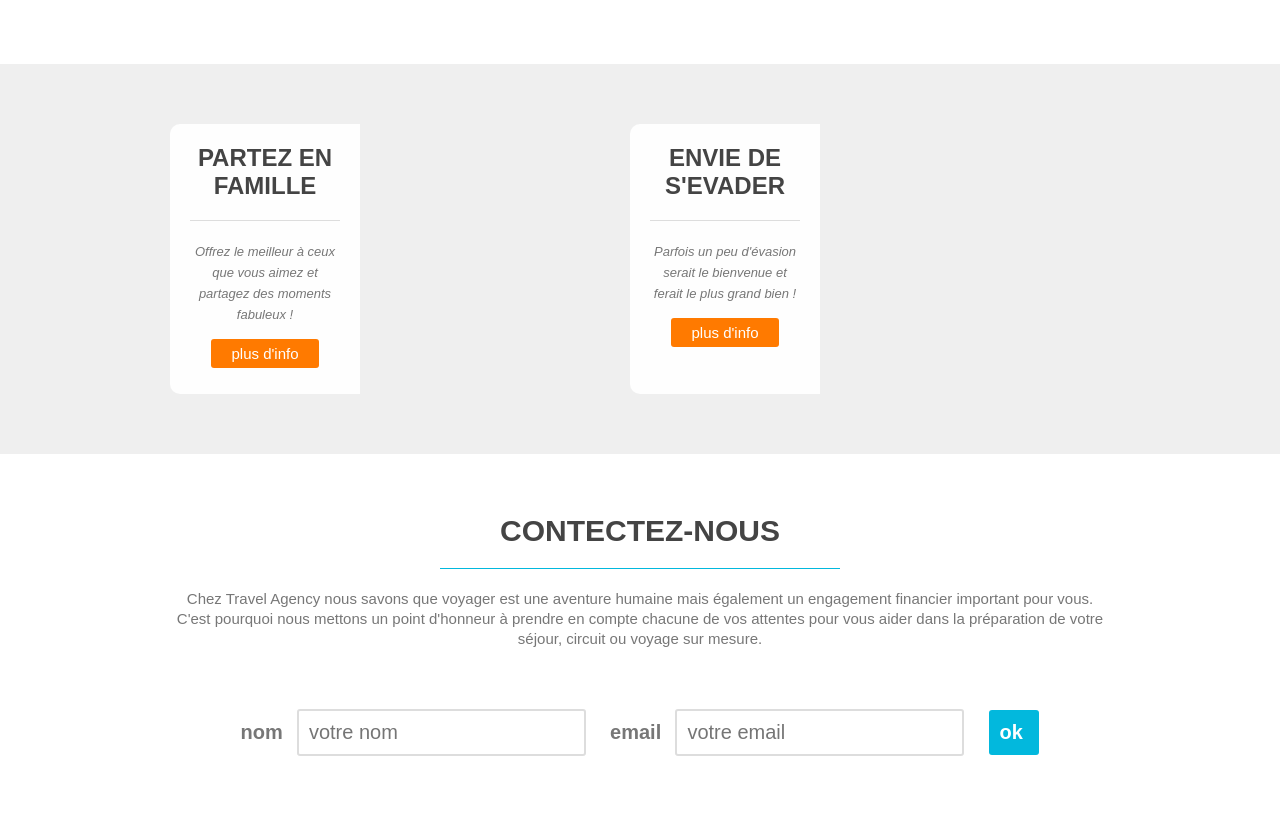
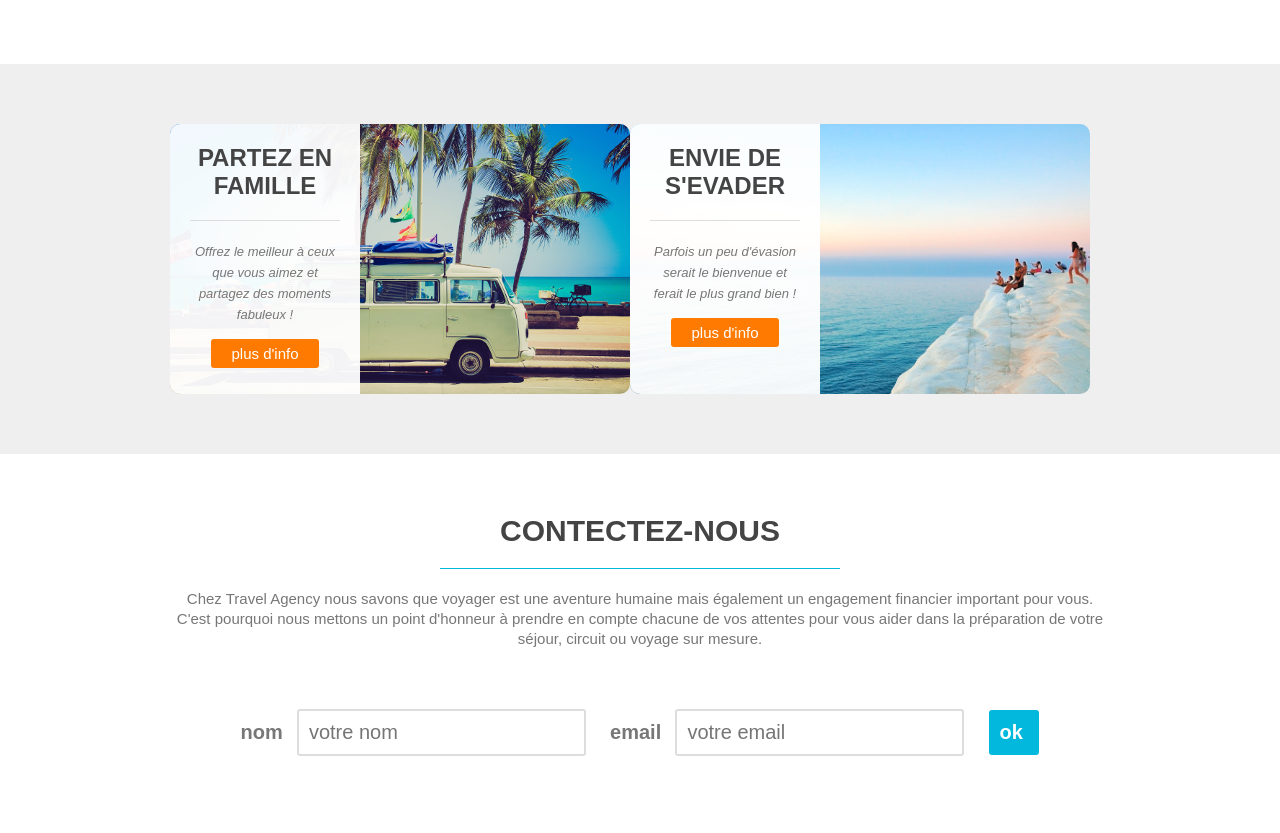
Before and after one commit to Iliasse-bouatia/travel-agency, a plain HTML site: page index.html in a window 1280 px wide. Shown: the part 2040-2873 px from the top of the page. Drawn offline with Linux system fonts and the light colour scheme; files whose address does not match are found by name.

Commit message:
Update index.html

```diff
--- a/index.html
+++ b/index.html
@@ -51,13 +51,13 @@
         </ul>
      </div> </section>
      <section id="possibilities">  <div class="wrapper">
-        <article style= "background-image:url(image/article-image-1.jpg)" > <div class="overlay"> <h4>
+        <article style= "background-image:url(article-image-1.jpg)" > <div class="overlay"> <h4>
             partez en famille
         </h4>
     <p><small> Offrez le meilleur à ceux que vous aimez et partagez des moments fabuleux !</small></p><a href="#" class="button-2"> plus d'info</a></div>
 
 </article>
-<article  style= "background-image:url(image/article-image-2.jpg)"> <div class="overlay"> <h4>
+<article  style= "background-image:url(article-image-2.jpg)"> <div class="overlay"> <h4>
    envie de s'evader
 </h4>
 <p><small>
```
